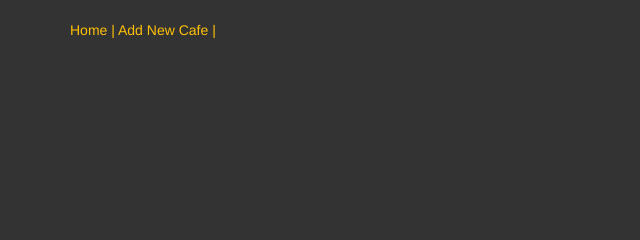
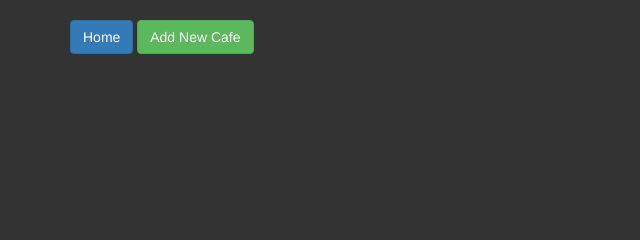
Before and after one commit to Zoe-Soen/cafe-site-vs-free-wifi, a Flask app: page /cafes in a window 1280 px wide. Shown: the part 128-368 px from the top of the page, without its empty margins (0-640 px from the left). Run offline with Flask 3, Linux system fonts and the light colour scheme; some libraries are stand-ins or nearby versions.

Commit message:
Update cafes.html

```diff
--- a/templates/cafes.html
+++ b/templates/cafes.html
@@ -1,14 +1,14 @@
 {% extends 'bootstrap/base.html' %}
 
-<!-- 在使用 Flask-Bootstrap 后需要重写部分 css style 时，
-  可以通过 {{super()}} 来继承后，下方添加自定义的 css 文件 -->
+<!--  After using Flask-Bootstrap, when it's necessary to rewrite certain CSS styles,
+you can inherit by using {{super()}}, and then add custom CSS files below. -->
 {% block styles %}
   {{super()}}
   <link rel="stylesheet"
         href="{{url_for('.static', filename='css/styles.css')}}">
 {% endblock %}
 
-{% block title %}Restaurants{% endblock %}
+{% block title %}All Cafes{% endblock %}
 
 {% block content %}
 
@@ -51,8 +51,10 @@
                 <td> {{ cafe["can_take_calls"]}} </td>
                 <td> {{ cafe["seats"]}} </td>
                 <td> {{ cafe["coffee_price"]}} </td>
-                <td> <a class="btn btn-warning" href="{{ url_for('update_cafe', cafe_id=cafe['id']) }}" role="button">Update</a> </td>
-                <td> <a class="btn btn-danger" href="{{ url_for('delete_cafe', cafe_id=cafe['id']) }}" role="button">Report Closed</a> </td>
+                <td> <a href="{{ url_for('update_cafe', cafe_id=cafe['id']) }}" >Update</a> </td>
+                <td> <a href="{{ url_for('delete_cafe', cafe_id=cafe['id']) }}" >Report Closed</a> </td>
+                <!-- <td> <a class="btn btn-warning" href="{{ url_for('update_cafe', cafe_id=cafe['id']) }}" role="button">Update</a> </td>
+                <td> <a class="btn btn-danger" href="{{ url_for('delete_cafe', cafe_id=cafe['id']) }}" role="button">Report Closed</a> </td> -->
               </tr>
             </tbody>
             {% endfor %}
@@ -62,11 +64,12 @@
     </div>
   </div>
 
-  <div class="d-grid gap-2 d-md-flwx justify-content-md-end">
-    <a calss="btn btn-primary btn-lg" href="{{ url_for('home')}}" role="button">Home  |</a>
-    <a calss="btn btn-success btn-lg" href="{{ url_for('add_cafe') }}" role="button">   Add New Cafe  |</a>
+  <div class="btn-group-bottom">
+    <a href="{{ url_for('home')}}" class="btn btn-primary" role="button">Home</a>
+    <a href="{{ url_for('add_cafe') }}" class="btn btn-success"  role="button">Add New Cafe</a>
   </div>
 
 </div>
 
+
 {% endblock %}
```
